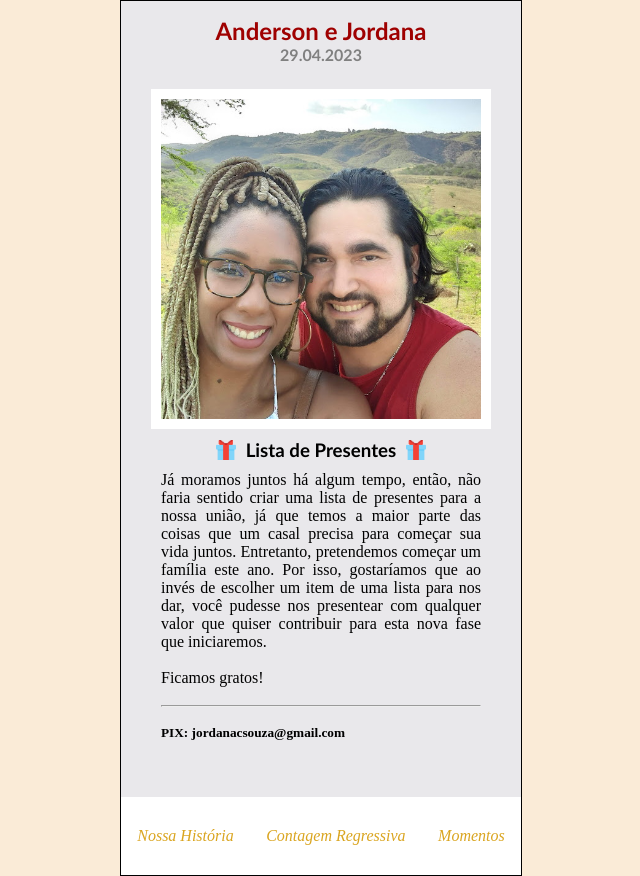
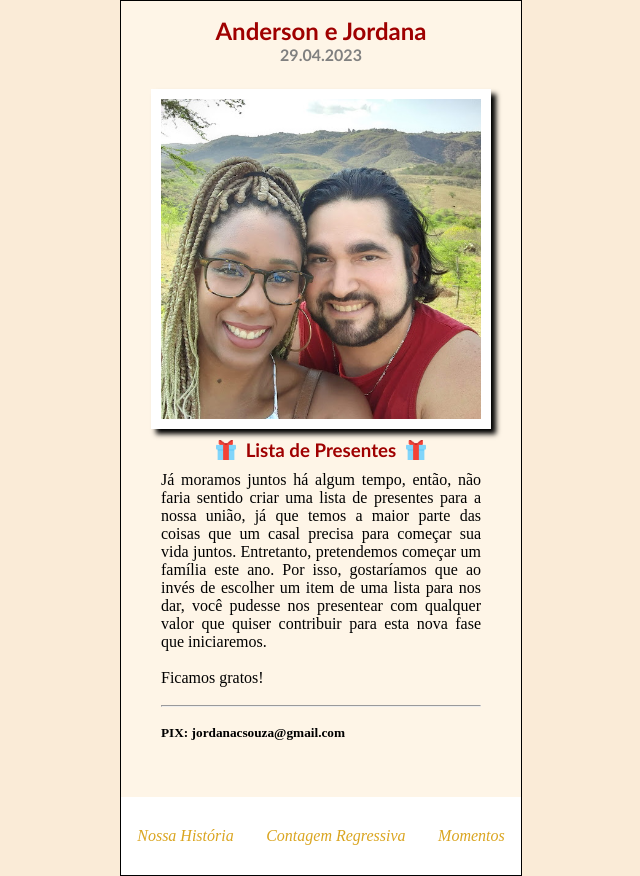
Before and after one commit to andyrodrigo/Sign-Up_Page, a plain HTML site: page inside/casamento.html in a window 1280 px wide. Shown: the whole page, without its empty margins (319-959 px from the left). Drawn offline with Linux system fonts and the light colour scheme.

Commit message:
segundo modelo

```diff
--- a/inside/casamento.css
+++ b/inside/casamento.css
@@ -16,13 +16,13 @@ header{
     width: 100vw;
     font-family:'Gill Sans', 'Gill Sans MT', Calibri, 'Trebuchet MS', sans-serif;
     padding: 15px 0 15px 0;
-    background-color: #E9E8EB;
+    background-color: #FEF5E7;
     width: 100%;
 }
 
 main{
     width: 100%;
-    background-color: #E9E8EB;
+    background-color: #FEF5E7
 }
 
 footer{
@@ -42,6 +42,7 @@ h1{
 h3{
     font-family:'Gill Sans', 'Gill Sans MT', Calibri, 'Trebuchet MS', sans-serif;
     margin: 10px;
+    color: #9F0000;
 }
 
 h4{
@@ -59,6 +60,7 @@ a{
     width: 80%;
     border: solid white 10px;
     margin-top: 10px;
+    box-shadow: 5px 5px 5px;
 }
 
 #lista{
@@ -75,6 +77,7 @@ a{
     width: 80%;
     text-align: justify;
     margin-bottom: 20px;
+    font-size: 1em;
 }
 
 .flex{
```
Also changed, not shown: inside/casamento.html (line endings or trailing spaces).
